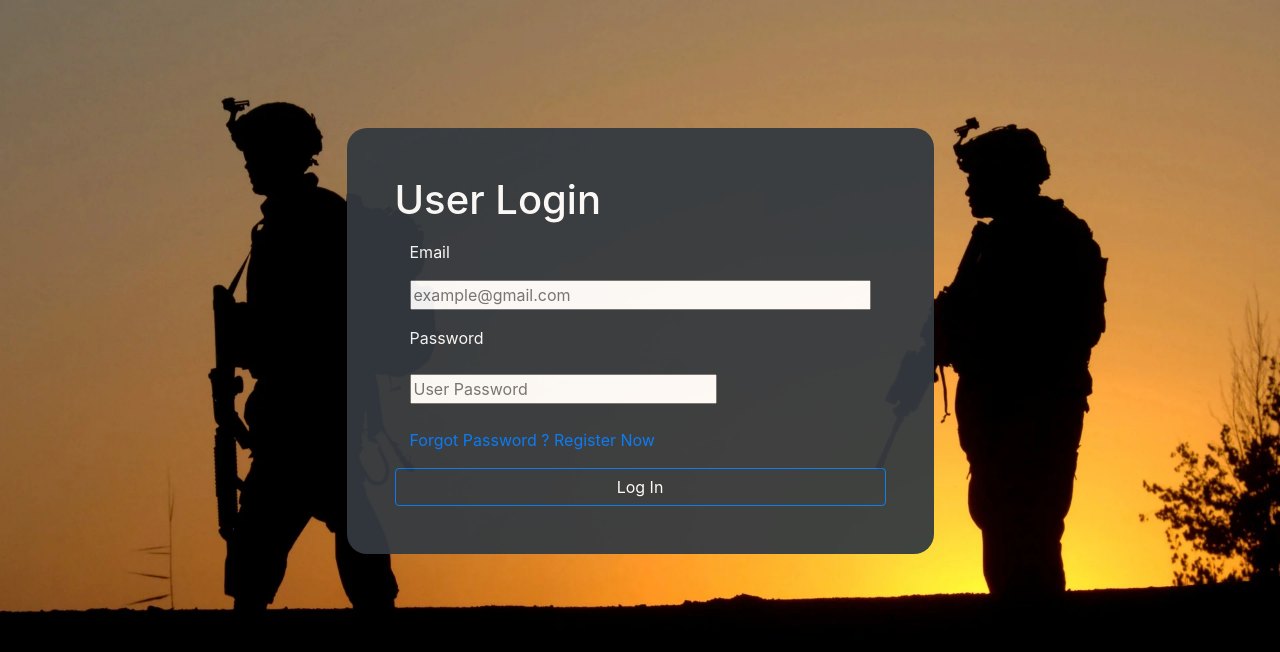
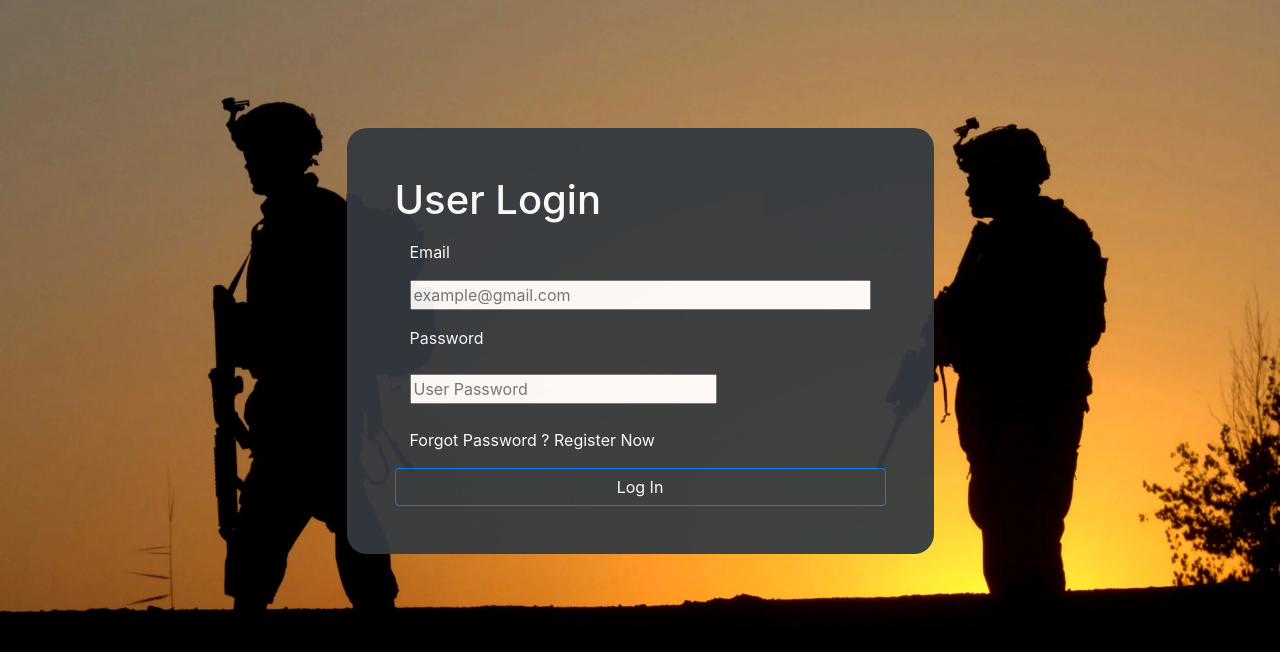
Before and after one commit to BDGKK/Military_Webapp, a website: page client-side/user-log-page/index.html in a window 1280 px wide. Drawn offline with nearby package versions, Linux system fonts and the light colour scheme.

Commit message:
Changes to home page and user log page

```diff
--- a/client-side/home-page/styles.css
+++ b/client-side/home-page/styles.css
@@ -42,7 +42,7 @@ section{
 
 .slideshow {
     overflow: hidden;
-      height: 600px;
+      height: 400px;
       width: 1500px;
       margin-left: 10px;
       margin-top: 7%;
--- a/client-side/user-log-page/index.html
+++ b/client-side/user-log-page/index.html
@@ -41,9 +41,9 @@
                 <form class="mt-4"></form>
                 <div class="frogot-password-link mt-3">
                     <!-- forgot_password page needs to be linked here -->
-                    <a href="" id="forget-password-page-link" title="Forgot Password" class="text-decoration-none">Forgot Password ? </a>
+                    <a href="" id="forget-password-page-link" title="Forgot Password" class="text-decoration-none text-white">Forgot Password ? </a>
                     <!-- registration page needs to be linked here -->
-                    <a href="" id="registration-page-link" title="registration-page" class="text-decoration-none"> Register Now</a>
+                    <a href="" id="registration-page-link" title="registration-page" class="text-decoration-none text-white"> Register Now</a>
                 </div>
             </div>
                 <form class="mt-3"></form>
```
Also changed, not shown: client-side/home-page/index.html (+5 -4 lines).
